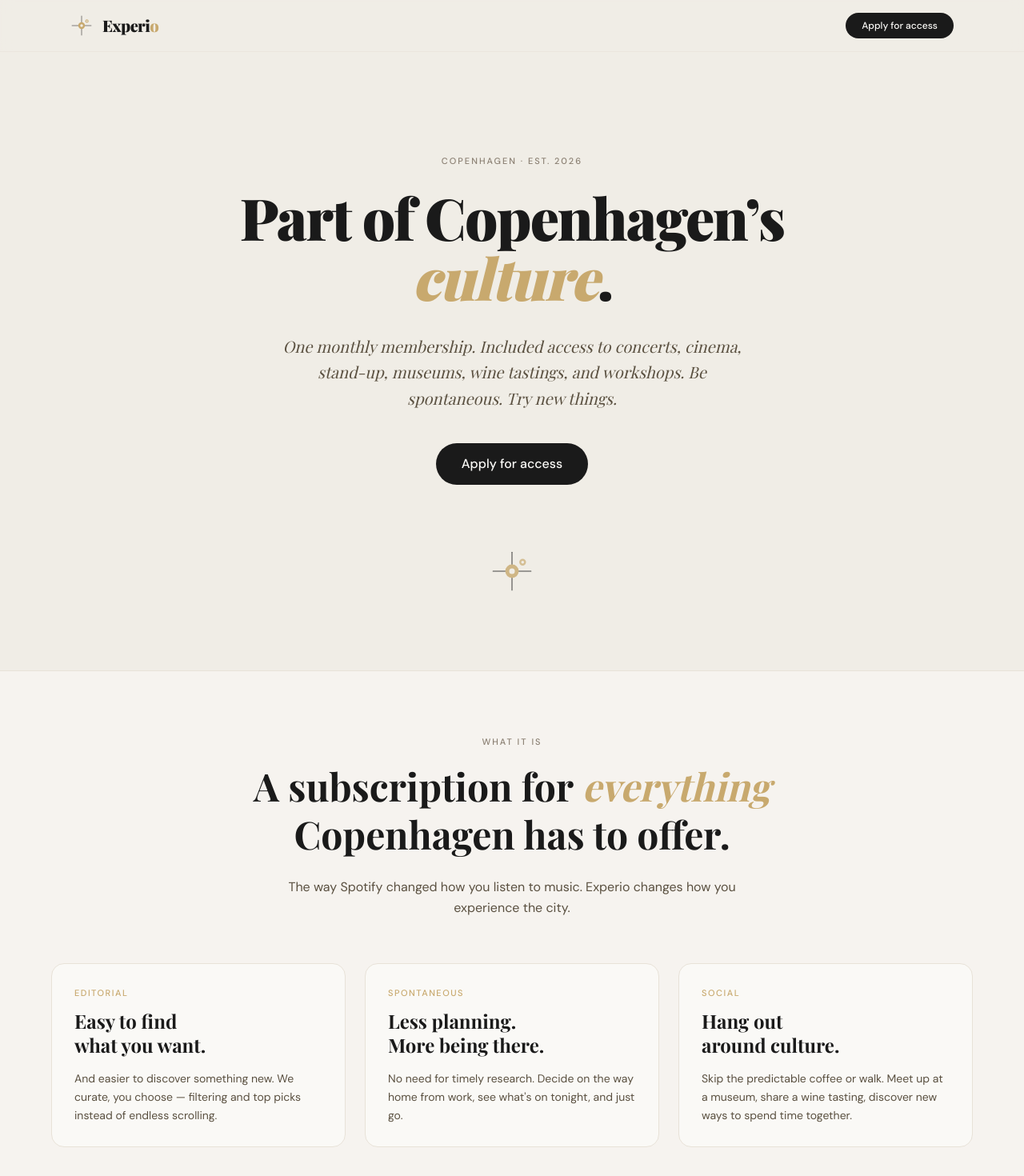
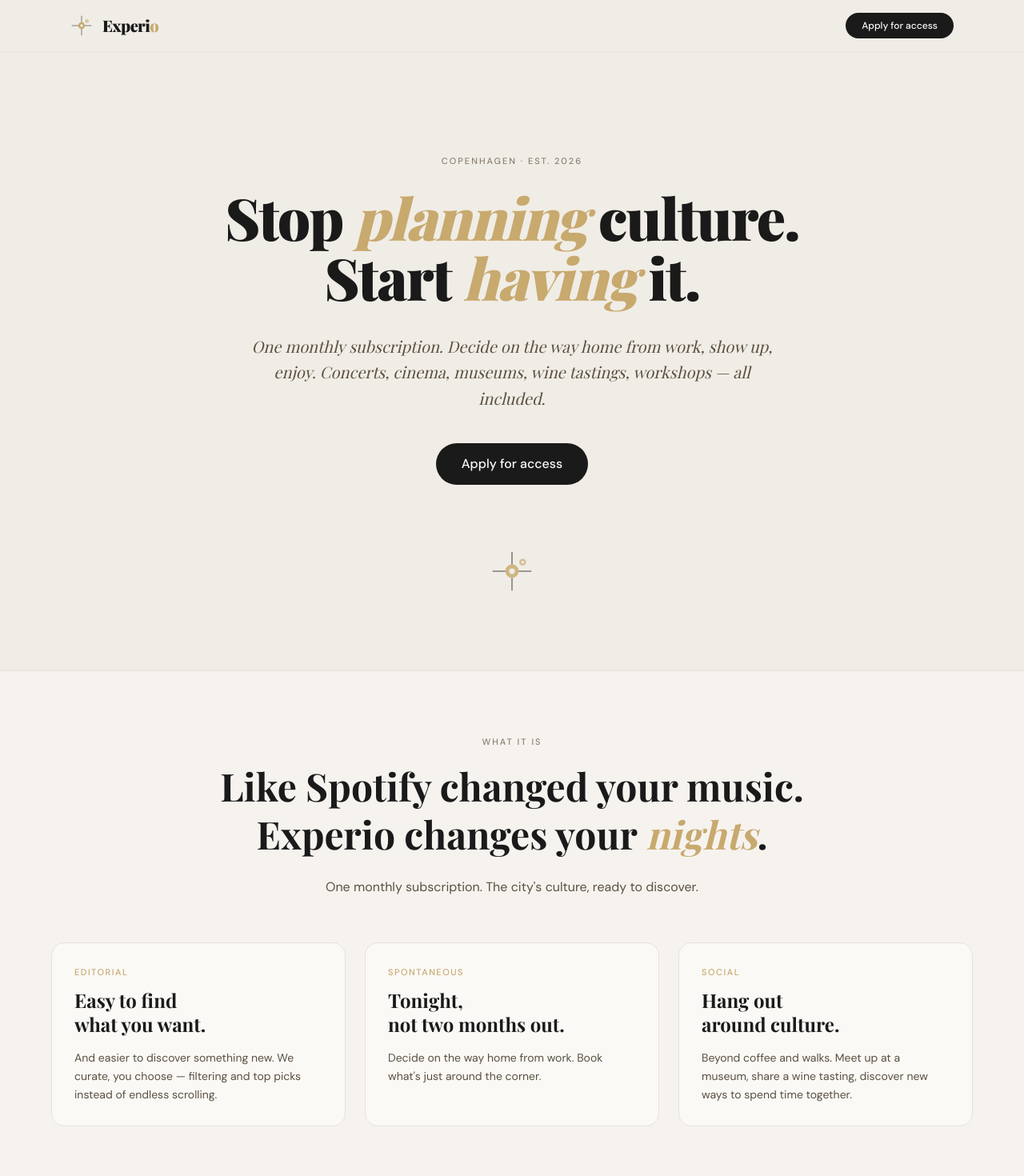
Before and after one commit to KatinkaKlepsch/experio-web, a Next.js app: page / in a window 1280 px wide. Shown: the top 1470 px of the page at 80% size. Built offline with nearby package versions, Linux system fonts and the light colour scheme.

Commit message:
Sales-psychology copy pass: anti-pattern hero, founder voice, gym-membership framing

```diff
--- a/app/page.tsx
+++ b/app/page.tsx
@@ -82,17 +82,17 @@ export default function Home() {
         </div>
       </header>
 
-      {/* ─── 2. HERO ─── */}
+      {/* ─── 2. HERO — anti-pattern headline ─── */}
       <section id="top" className="relative overflow-hidden px-6 pb-24 pt-20 md:pt-32">
         <div className="mx-auto max-w-4xl text-center">
           <Eyebrow>Copenhagen · Est. 2026</Eyebrow>
           <h1 className="mt-6 font-display text-5xl font-black leading-[1.05] tracking-tight text-ink md:text-7xl">
-            Part of Copenhagen&rsquo;s<br />
-            <span className="italic text-accent">culture</span>.
+            Stop <span className="italic text-accent">planning</span> culture.<br />
+            Start <span className="italic text-accent">having</span> it.
           </h1>
-          <p className="mx-auto mt-8 max-w-xl font-display text-lg italic leading-relaxed text-ink-soft md:text-xl">
-            One monthly membership. Included access to concerts, cinema, stand-up,
-            museums, wine tastings, and workshops. Be spontaneous. Try new things.
+          <p className="mx-auto mt-8 max-w-2xl font-display text-lg italic leading-relaxed text-ink-soft md:text-xl">
+            One monthly subscription. Decide on the way home from work, show up, enjoy.
+            Concerts, cinema, museums, wine tastings, workshops — all included.
           </p>
           <div className="mt-10 flex flex-col items-center justify-center gap-3">
             <a
@@ -115,12 +115,11 @@ export default function Home() {
           <div className="mx-auto max-w-3xl text-center">
             <Eyebrow>What it is</Eyebrow>
             <h2 className="mt-4 font-display text-3xl font-bold leading-tight text-ink md:text-5xl">
-              A subscription for{" "}
-              <span className="italic text-accent">everything</span> Copenhagen has to offer.
+              Like Spotify changed your music.<br />
+              Experio changes your <span className="italic text-accent">nights</span>.
             </h2>
             <p className="mx-auto mt-6 max-w-xl font-sans text-base leading-relaxed text-ink-soft">
-              The way Spotify changed how you listen to music. Experio changes how you
-              experience the city.
+              One monthly subscription. The city's culture, ready to discover.
             </p>
           </div>
 
@@ -134,15 +133,15 @@ export default function Home() {
               },
               {
                 eyebrow: "Spontaneous",
-                title: "Less planning.\nMore being there.",
+                title: "Tonight,\nnot two months out.",
                 body:
-                  "No need for timely research. Decide on the way home from work, see what's on tonight, and just go.",
+                  "Decide on the way home from work. Book what's just around the corner.",
               },
               {
                 eyebrow: "Social",
                 title: "Hang out\naround culture.",
                 body:
-                  "Skip the predictable coffee or walk. Meet up at a museum, share a wine tasting, discover new ways to spend time together.",
+                  "Beyond coffee and walks. Meet up at a museum, share a wine tasting, discover new ways to spend time together.",
               },
             ].map((pillar) => (
               <article
@@ -179,7 +178,7 @@ export default function Home() {
             {[
               {
                 num: "01",
-                title: "Find what you want",
+                title: "See tonight's pick",
                 body: "Filter by category, see the top picks for tonight or this week. Curated to fit your taste.",
               },
               {
@@ -216,8 +215,8 @@ export default function Home() {
           <div className="text-center">
             <Eyebrow>What's included</Eyebrow>
             <h2 className="mt-4 font-display text-3xl font-bold leading-tight text-ink md:text-5xl">
-              Six categories. Venues and events all over{" "}
-              <span className="italic text-accent">Copenhagen</span>.
+              Six categories.<br />
+              The <span className="italic text-accent">Copenhagen</span> most people don't know.
             </h2>
           </div>
 
@@ -252,11 +251,12 @@ export default function Home() {
           <div className="mx-auto max-w-3xl text-center">
             <Eyebrow>The math</Eyebrow>
             <h2 className="mt-4 font-display text-3xl font-bold leading-tight text-ink md:text-5xl">
-              One event a week with Experio?<br />
-              <span className="italic text-accent">Half the price</span> of buying tickets.
+              Go out once a week.<br />
+              You&rsquo;re <span className="italic text-accent">already ahead</span>.
             </h2>
-            <p className="mx-auto mt-5 max-w-xl font-sans text-base text-ink-soft">
-              And a lot more possibilities than just four.
+            <p className="mx-auto mt-5 max-w-xl font-sans text-base leading-relaxed text-ink-soft">
+              Like a gym membership for culture. Use it once and it pays for itself. Use it
+              weekly and it changes how you live in Copenhagen.
             </p>
           </div>
 
@@ -328,10 +328,27 @@ export default function Home() {
           <h2 className="mt-4 font-display text-3xl font-bold leading-tight text-ink md:text-5xl">
             Join the <span className="italic text-accent">waitlist</span>.
           </h2>
-          <p className="mx-auto mt-6 max-w-lg font-sans text-base leading-relaxed text-ink-soft">
-            We're building this with the first members from day one. Help us shape it —
-            then come along when it opens.
-          </p>
+
+          {/* Founder note — adds liking + authority. Subtle, editorial, not promotional */}
+          <div className="mx-auto mt-8 flex max-w-lg items-start gap-4 rounded-2xl border border-line bg-bg p-5 text-left">
+            <div
+              className="flex h-12 w-12 flex-none items-center justify-center rounded-full bg-accent font-display text-xl font-black text-ink"
+              aria-hidden="true"
+            >
+              K
+            </div>
+            <div>
+              <p className="font-sans text-[11px] font-medium uppercase tracking-[1.5px] text-ink-muted">
+                From the founder
+              </p>
+              <p className="mt-2 font-display text-base italic leading-relaxed text-ink-soft">
+                &ldquo;I&rsquo;m building Experio with the city&rsquo;s venues and its first
+                members. The two questions below help us choose the right places, the right
+                events, the right rhythm. Follow along while we build it.&rdquo;
+              </p>
+              <p className="mt-2 font-sans text-xs text-ink-muted">— Katinka, founder</p>
+            </div>
+          </div>
 
           <WaitlistForm />
         </div>
```
